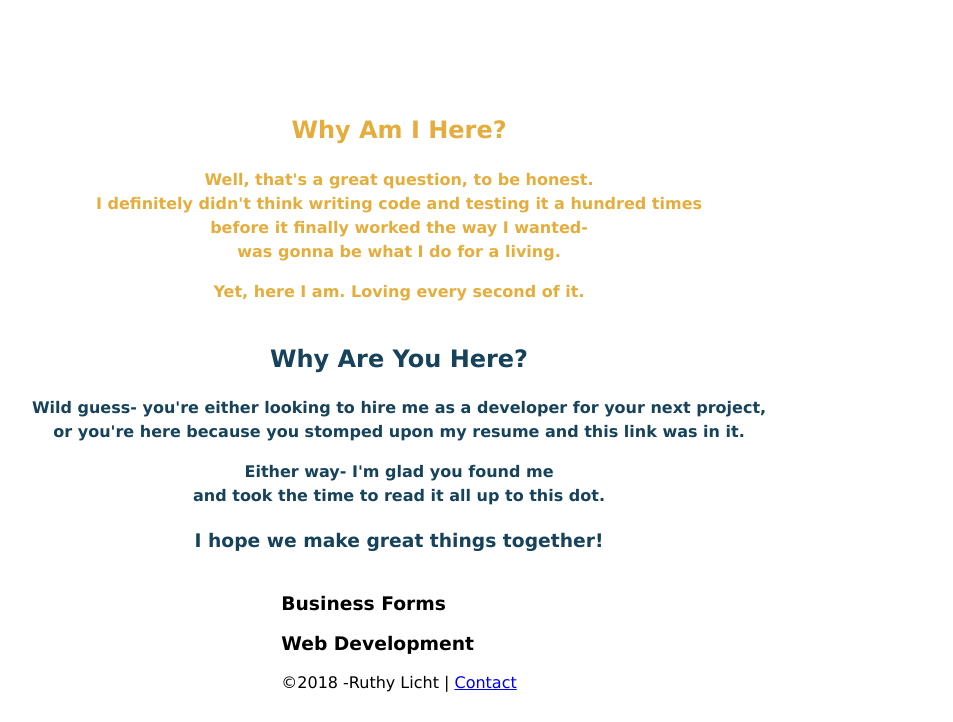
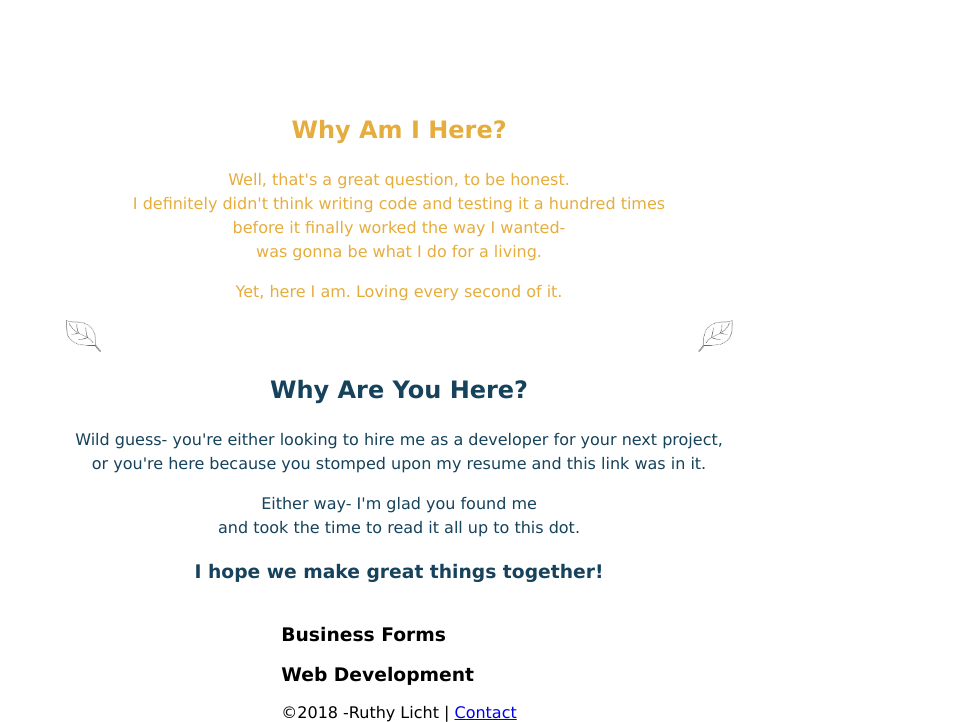
Before and after one commit to RuthyLicht/portfolio, a plain HTML site: page index.html in a window 1280 px wide. Shown: the part 719-1441 px from the top of the page, without its empty margins (241-1194 px from the left). Before the commit the page ends 1419 px from the top, so only its background shows below. Drawn offline with Linux system fonts and the light colour scheme.

Commit message:
style about me section - leaves added

```diff
--- a/css/app.css
+++ b/css/app.css
@@ -29,7 +29,7 @@
 }
 
 #name {
-  font-family: sans-serif;
+  font-family: verdana;
   width: 100%;
   padding-top: 10%;
   text-align: center;
@@ -79,7 +79,17 @@
   text-align: center;
   align-content: center;
   line-height: 1.5;
-  font-weight: bold;
+}
+.leaves {
+  display: flex;
+  width: 100%;
+  justify-content: center;
+  justify-content: space-around;
+}
+
+.leaves img {
+  width: 35px;
+  height: 32px;
 }
 
 #imHere  h2 {
--- a/index.html
+++ b/index.html
@@ -27,11 +27,15 @@
 		</section>
 		<section class="about">
 			<div id="imHere">
-			<h2>Why Am I Here?</h2>
+				  <h2>Why Am I Here?</h2>
 					<p>Well, that's a great question, to be honest. <br>
 					I definitely didn't think writing code and testing it a hundred times <br>
 					before it finally worked the way I wanted- <br>was gonna be what I do for a living.</p>
 					<p>Yet, here I am. Loving every second of it.</p>
+					<div class="leaves">
+							<img src="images/leaf-left.jpg" alt "">
+							<img src="images/leaf-right.jpg" alt "">
+					</div>
 			</div>
 			<div id="youreHere">
 					<h2>Why Are You Here?</h2>
```
Also changed, not shown: images/leaf-left.jpg (added), images/leaf-right.jpg (added).
